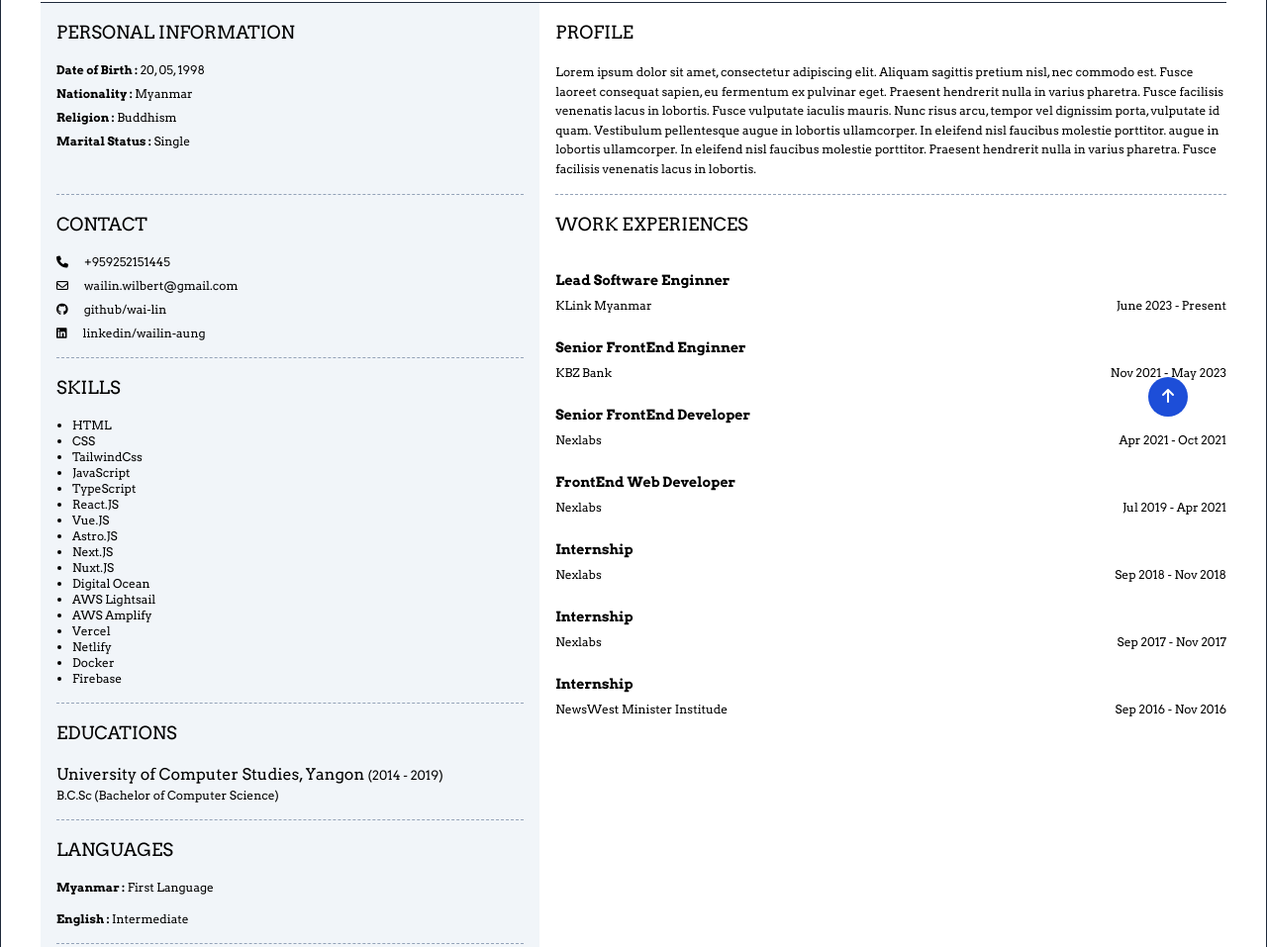
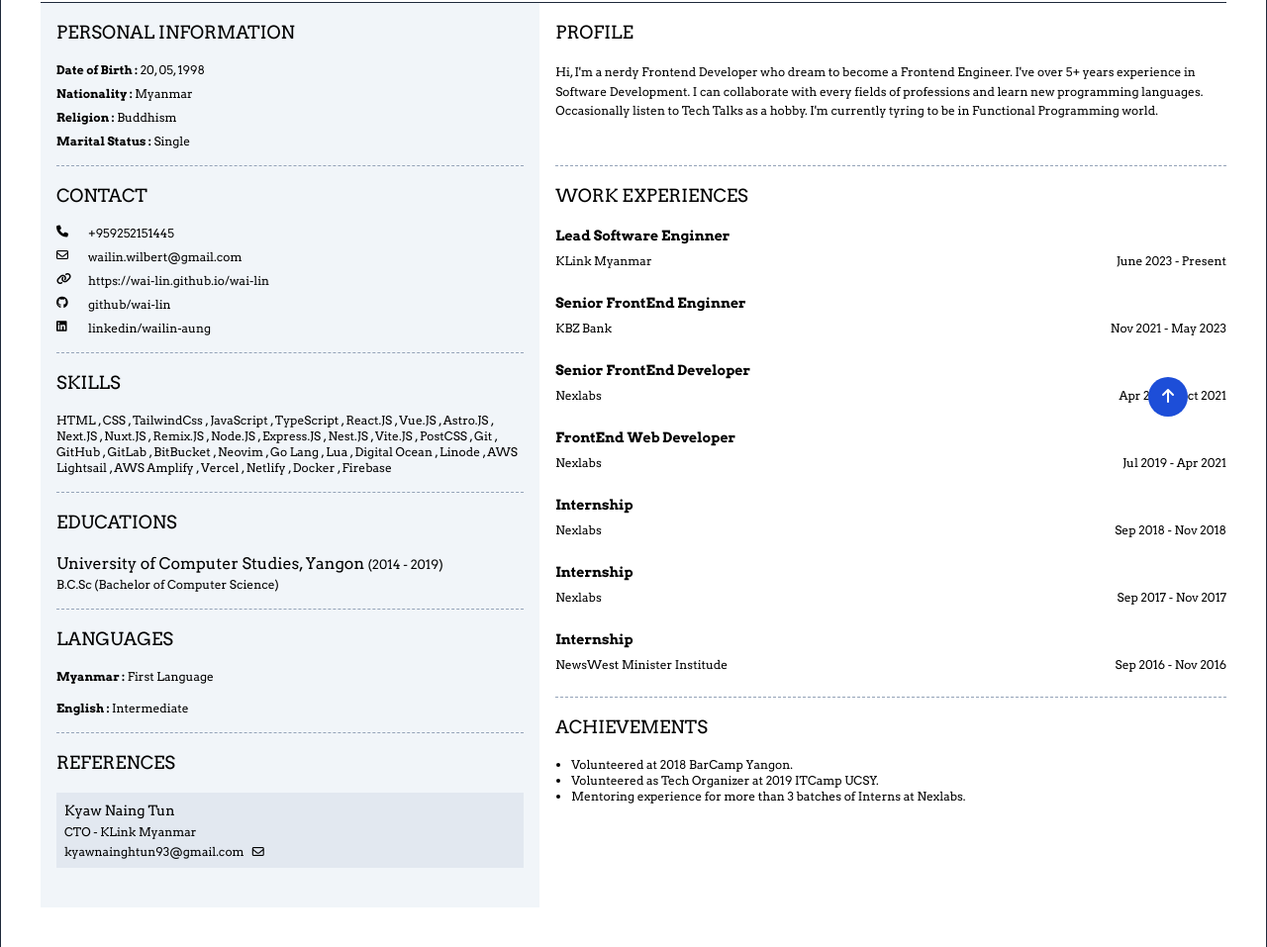
Before and after one commit to wai-lin/wai-lin, an Astro site: page /wai-lin/resume in a window 1280 px wide. Shown: the part 339-1296 px from the top of the page at 99% size. Built offline with nearby package versions, Linux system fonts and the light colour scheme; Astro itself is replaced by a stand-in of ours.

Commit message:
feat: added achievements, refactor work exp

```diff
--- a/src/components/Resume/BaseWorkExperience.astro
+++ b/src/components/Resume/BaseWorkExperience.astro
@@ -11,13 +11,14 @@ const { workExperience } = Astro.props
 
 <article class="mb-6">
 	<h6 class="text-sm font-semibold mb-2">
+		<span>{workExperience.assignedPosition}</span>
+	</h6>
+	<p class="flex items-center justify-between">
 		<a target="_blank" href={workExperience.companyUrl} class="group hover:text-blue-600">
-			<span>{workExperience.assignedPosition}</span>
+			<span>{workExperience.companyName}</span>
 			<i class="fa-solid fa-link opacity-0 group-hover:opacity-50"></i>
 		</a>
-	</h6>
-	<p class="flex items-center justify-between">
-		<span>{workExperience.companyName}</span>
+
 		<span>{workExperience.fromDate} - {workExperience.toDate}</span>
 	</p>
 
--- a/src/components/Resume/R04_Contact.astro
+++ b/src/components/Resume/R04_Contact.astro
@@ -10,8 +10,8 @@ import BaseLink from "./BaseLink.astro"
 		{
 			resume.contactInfo.phone.map((phone) => (
 				<BaseLink targetBlank href={`tel:${phone}`} class="flex items-center gap-4">
-					<i class="fa-solid fa-phone" />
-					<span>{phone}</span>
+					<i class="fa-solid fa-phone size-4 flex-none" />
+					<span class="flex-auto">{phone}</span>
 				</BaseLink>
 			))
 		}
@@ -19,8 +19,8 @@ import BaseLink from "./BaseLink.astro"
 		{
 			resume.contactInfo.email.map((email) => (
 				<BaseLink targetBlank href={`mailto:${email}`} class="flex items-center gap-4">
-					<i class="fa-regular fa-envelope" />
-					<span>{email}</span>
+					<i class="fa-regular fa-envelope size-4 flex-none" />
+					<span class="flex-auto">{email}</span>
 				</BaseLink>
 			))
 		}
@@ -28,8 +28,12 @@ import BaseLink from "./BaseLink.astro"
 		{
 			resume.contactInfo.links.map(({ icon, label, url }) => (
 				<BaseLink targetBlank href={url} class="flex items-center gap-4">
-					{icon ? <i class={icon} /> : <i class="fa-solid fa-link" />}
-					<span>{label}</span>
+					{icon ? (
+						<i class:list={[icon, "flex-none size-4"]} />
+					) : (
+						<i class="fa-solid fa-link flex-none size-4" />
+					)}
+					<span class="flex-auto">{label}</span>
 				</BaseLink>
 			))
 		}
--- a/src/components/Resume/R05_Skills.astro
+++ b/src/components/Resume/R05_Skills.astro
@@ -5,9 +5,7 @@ import BaseArticle from "./BaseArticle.astro"
 ---
 
 <BaseArticle title="Skills" visible={(resume.skills?.length || 0) > 0} class="pb-4">
-	<div class="pl-4">
-		<ul class="list-disc">
-			{resume.skills?.map((skill) => <li>{skill}</li>)}
-		</ul>
-	</div>
+	<p>
+		{resume.skills.join(" , ")}
+	</p>
 </BaseArticle>
--- a/src/components/Resume/R09_WorkExperiences.astro
+++ b/src/components/Resume/R09_WorkExperiences.astro
@@ -1,12 +1,10 @@
 ---
 import { resume } from "../../content/resume/data"
 
-import BaseSubTitle from "./BaseSubTitle.astro"
+import BaseArticle from "./BaseArticle.astro"
 import BaseWorkExperience from "./BaseWorkExperience.astro"
 ---
 
-<article class="mt-4">
-	<BaseSubTitle class="mb-8">Work Experiences</BaseSubTitle>
-
+<BaseArticle title="Work Experiences" class="mt-4">
 	{resume.workExperiences.map((wE) => <BaseWorkExperience workExperience={wE} />)}
-</article>
+</BaseArticle>
--- /dev/null
+++ b/src/components/Resume/R10_Achievements.astro
@@ -0,0 +1,16 @@
+---
+import { resume } from "../../content/resume/data"
+
+import BaseArticle from "./BaseArticle.astro"
+---
+
+<BaseArticle
+	visible={resume.achievements.length > 0}
+	title="Achievements"
+	hasBorder={false}
+	class="mt-4"
+>
+	<ul class="list-disc pl-4">
+		{resume.achievements.map((a) => <li>{a}</li>)}
+	</ul>
+</BaseArticle>
--- a/src/content/resume/data.ts
+++ b/src/content/resume/data.ts
@@ -4,8 +4,8 @@ export const resume: ResumeJson = {
 	positionAppliedFor: "Senior Frontend Developer",
 
 	// NOTE: Ideal character count is `650` characters.
-	biography:
-		"Lorem ipsum dolor sit amet, consectetur adipiscing elit. Aliquam sagittis pretium nisl, nec commodo est. Fusce laoreet consequat sapien, eu fermentum ex pulvinar eget. Praesent hendrerit nulla in varius pharetra. Fusce facilisis venenatis lacus in lobortis. Fusce vulputate iaculis mauris. Nunc risus arcu, tempor vel dignissim porta, vulputate id quam. Vestibulum pellentesque augue in lobortis ullamcorper. In eleifend nisl faucibus molestie porttitor.   augue in lobortis ullamcorper. In eleifend nisl faucibus molestie porttitor. Praesent hendrerit nulla in varius pharetra. Fusce facilisis venenatis lacus in lobortis.",
+	biography: `Hi, I'm a nerdy Frontend Developer who dream to become a Frontend Engineer. I've over 5+ years experience in Software Development.
+I can collaborate with every fields of professions and learn new programming languages. Occasionally listen to Tech Talks as a hobby. I'm currently tyring to be in Functional Programming world.`,
 
 	personalInfo: {
 		dateOfBirth: "20, 05, 1998",
@@ -18,6 +18,10 @@ export const resume: ResumeJson = {
 		phone: ["+959252151445"],
 		email: ["wailin.wilbert@gmail.com"],
 		links: [
+			{
+				label: "https://wai-lin.github.io/wai-lin",
+				url: "https://wai-lin.github.io/wai-lin",
+			},
 			{
 				icon: "fa-brands fa-github",
 				label: "github/wai-lin",
@@ -42,7 +46,26 @@ export const resume: ResumeJson = {
 		"Astro.JS",
 		"Next.JS",
 		"Nuxt.JS",
+		"Remix.JS",
+
+		"Node.JS",
+		"Express.JS",
+		"Nest.JS",
+
+		"Vite.JS",
+		"PostCSS",
+
+		"Git",
+		"GitHub",
+		"GitLab",
+		"BitBucket",
+
+		"Neovim",
+		"Go Lang",
+		"Lua",
+
 		"Digital Ocean",
+		"Linode",
 		"AWS Lightsail",
 		"AWS Amplify",
 		"Vercel",
@@ -78,14 +101,6 @@ export const resume: ResumeJson = {
 			position: "CTO",
 			company: "KLink Myanmar",
 			email: "kyawnainghtun93@gmail.com",
-			phone: "+959123456",
-		},
-		{
-			personName: "Kyaw Naing Tun",
-			position: "CTO",
-			company: "KLink Myanmar",
-			email: "kyawnainghtun93@gmail.com",
-			phone: "+959123456",
 		},
 	],
 
@@ -153,4 +168,10 @@ export const resume: ResumeJson = {
 			descriptions: [],
 		},
 	],
+
+	achievements: [
+		"Volunteered at 2018 BarCamp Yangon.",
+		"Volunteered as Tech Organizer at 2019 ITCamp UCSY.",
+		"Mentoring experience for more than 3 batches of Interns at Nexlabs.",
+	],
 }
--- a/src/env.d.ts
+++ b/src/env.d.ts
@@ -43,6 +43,14 @@ declare global {
 
 		skills: string[]
 
+		references: Array<{
+			personName: string
+			company: string
+			position: string
+			email: string
+			phone?: string
+		}>
+
 		workExperiences: Array<{
 			assignedPosition: string
 			companyName: string
@@ -52,12 +60,6 @@ declare global {
 			descriptions: string[]
 		}>
 
-		references: Array<{
-			personName: string
-			company: string
-			position: string
-			email: string
-			phone?: string
-		}>
+		achievements: string[]
 	}
 }
--- a/src/pages/resume.astro
+++ b/src/pages/resume.astro
@@ -12,6 +12,7 @@ import R06_Education from "../components/Resume/R06_Educations.astro"
 import R07_Languages from "../components/Resume/R07_Languages.astro"
 import R08_References from "../components/Resume/R08_References.astro"
 import R09_WorkExperiences from "../components/Resume/R09_WorkExperiences.astro"
+import R10_Achievements from "../components/Resume/R10_Achievements.astro"
 ---
 
 <Layout title="- Resume">
@@ -83,6 +84,7 @@ import R09_WorkExperiences from "../components/Resume/R09_WorkExperiences.astro"
 				<!-- Right Side -->
 				<div class="col-span-4">
 					<R09_WorkExperiences />
+					<R10_Achievements />
 				</div>
 			</section>
 		</main>
```
